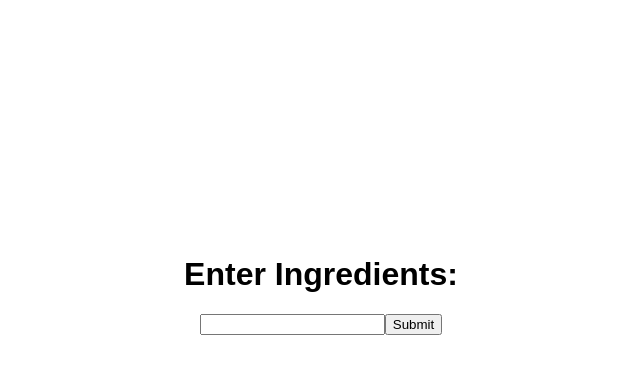
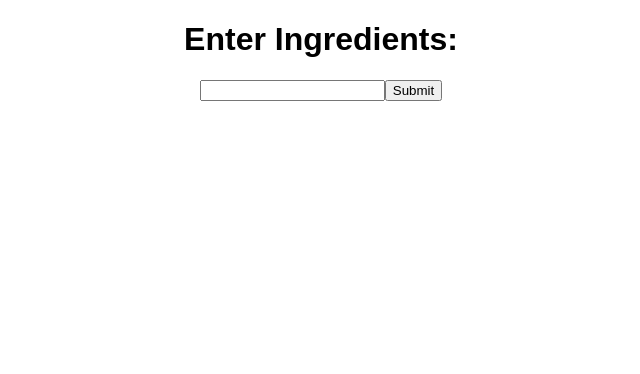
Before and after one commit to hianson/recipes, a React (Create React App) app in the folder recipes-frontend/: page / in a window 1280 px wide. Shown: the top 374 px of the page, without its empty margins (319-959 px from the left). Built offline with nearby package versions, Linux system fonts and the light colour scheme.

Commit message:
remove margins for debugging

```diff
--- a/recipes-frontend/src/App.css
+++ b/recipes-frontend/src/App.css
@@ -1,5 +1,5 @@
 .App {
   text-align: center;
-  margin-top: 20%;
-  margin-bottom: 10%;
+  /*margin-top: 20%;*/
+  /*margin-bottom: 10%;*/
 }
```
